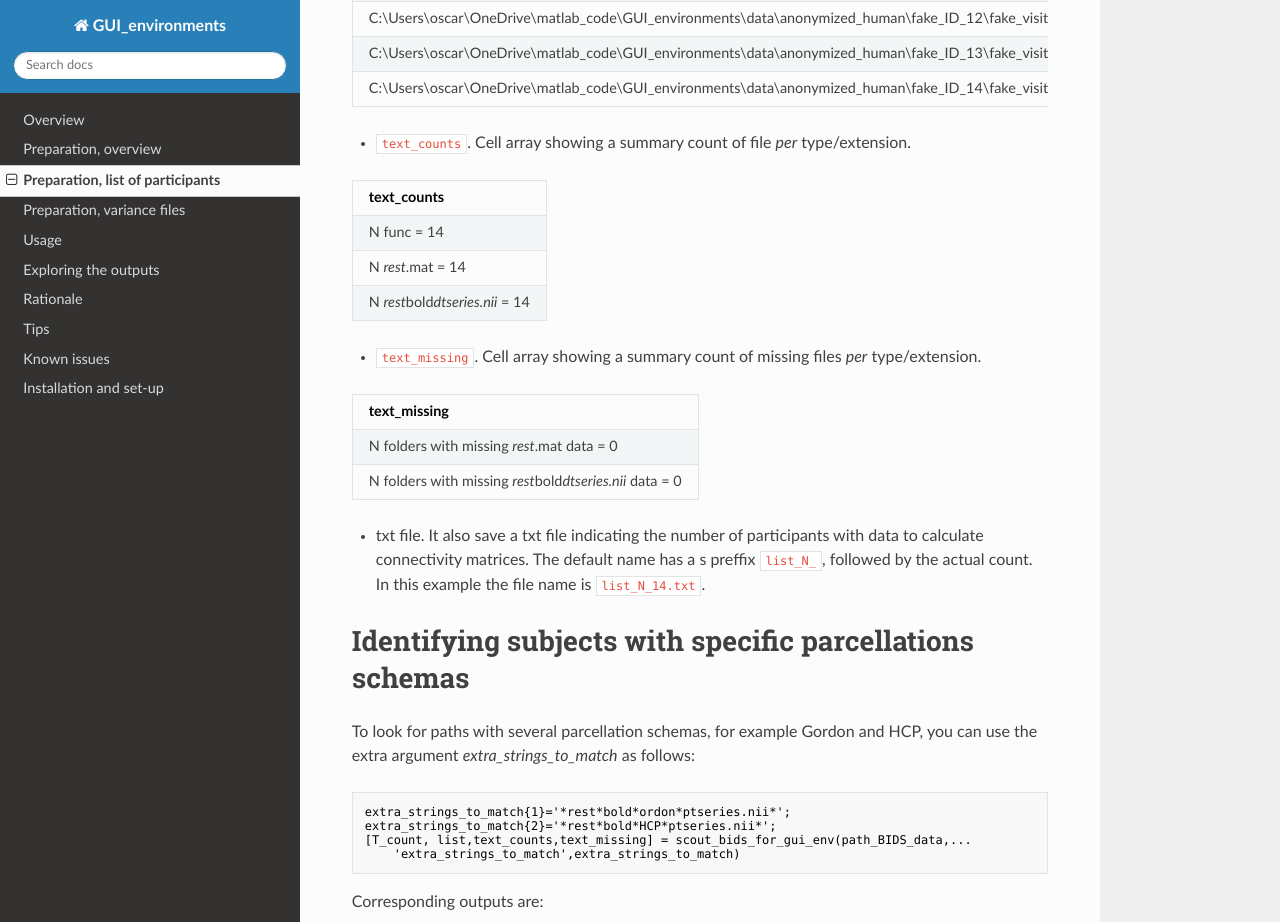
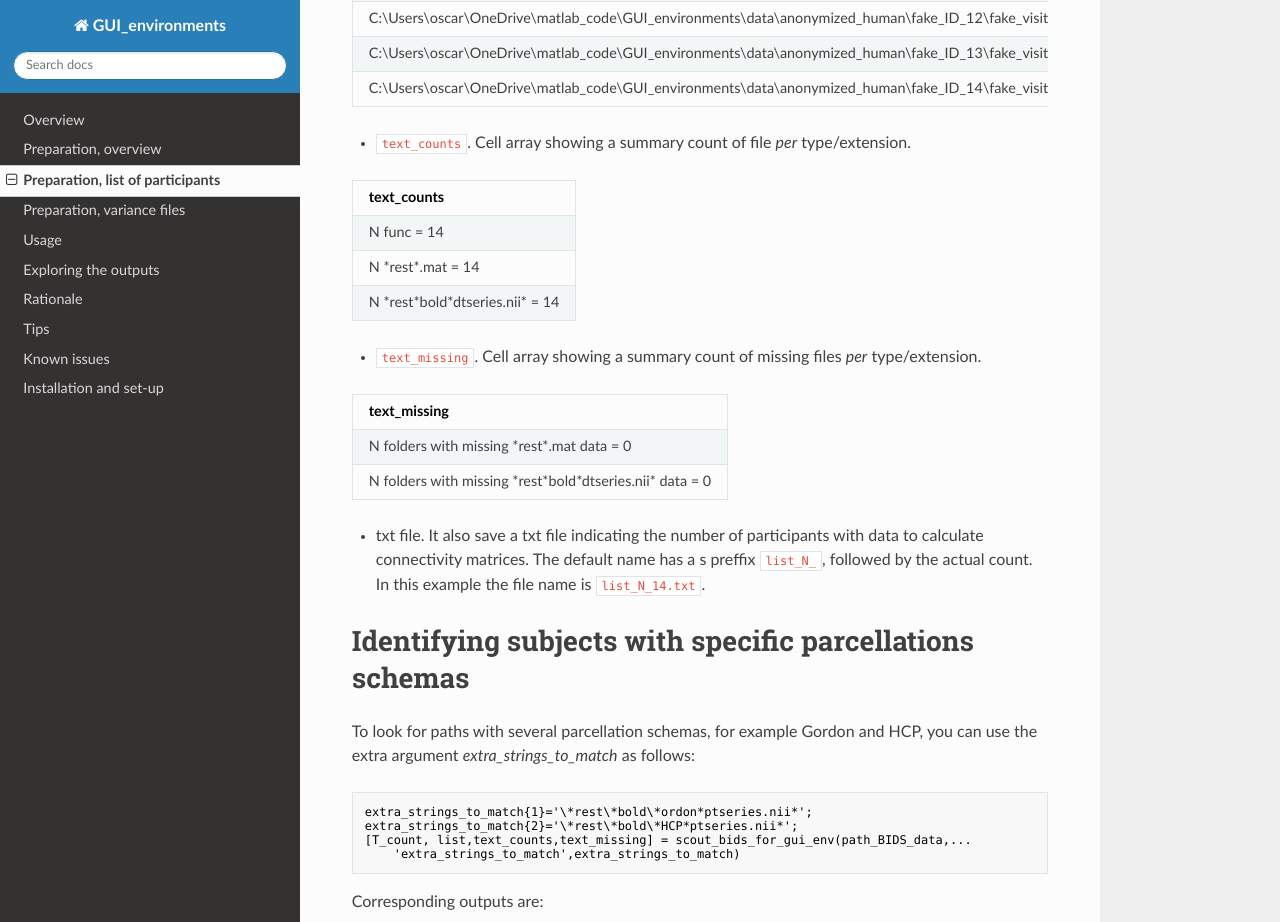
Before and after one commit to omiranda/GUI_environments_documentation, an MkDocs documentation site: the page built from docs/prep_list.md, in a window 1280 px wide and 1400 px high, scrolled down 1672 px. Shown: the top 922 px of the window. Built offline with MkDocs 1.6.1, drawn with Linux system fonts in a browser that asks for light colours; nearby versions of some CDN libraries; old or Windows-style settings are respelled for this version of MkDocs; some of the changed text lies outside the part shown.

````diff
--- a/docs/prep_list.md
+++ b/docs/prep_list.md
@@ -61,15 +61,15 @@ root_path='C:\Users\oscar\OneDrive\matlab_code\GUI_environments\data\anonymized_
 | text_counts |
 | :---|
 | N func = 14 |
-| N *rest*.mat = 14 |
-| N *rest*bold*dtseries.nii* = 14 |
+| N \*rest\*.mat = 14 |
+| N \*rest\*bold\*dtseries.nii* = 14 |
 
 - `text_missing`. Cell array showing a summary count of missing files *per* type/extension.
 
 | text_missing |
 | :---|
-| N folders with missing *rest*.mat data = 0 |
-| N folders with missing *rest*bold*dtseries.nii* data = 0 |
+| N folders with missing \*rest\*.mat data = 0 |
+| N folders with missing \*rest\*bold\*dtseries.nii* data = 0 |
 
 - txt file. It also save a txt file indicating the number of participants with data to calculate connectivity matrices. The default name has a s preffix `list_N_`, followed by the actual count. In this example the file name is `list_N_14.txt`.
 
@@ -80,8 +80,8 @@ root_path='C:\Users\oscar\OneDrive\matlab_code\GUI_environments\data\anonymized_
 To look for paths with several parcellation schemas, for example Gordon and HCP, you can use the extra argument *extra_strings_to_match* as follows:
 
 ```matlab
-extra_strings_to_match{1}='*rest*bold*ordon*ptseries.nii*';
-extra_strings_to_match{2}='*rest*bold*HCP*ptseries.nii*';
+extra_strings_to_match{1}='\*rest\*bold\*ordon*ptseries.nii*';
+extra_strings_to_match{2}='\*rest\*bold\*HCP*ptseries.nii*';
 [T_count, list,text_counts,text_missing] = scout_bids_for_gui_env(path_BIDS_data,...
     'extra_strings_to_match',extra_strings_to_match)
 ```
@@ -132,19 +132,19 @@ Corresponding outputs are:
 | text_counts |
 | --- :|
 | N func = 14 |
-| N *rest*.mat = 14 |
-| N *rest*bold*dtseries.nii* = 14 |
-| N *rest*bold*ordon*ptseries.nii* = 14 |
-| N *rest*bold*HCP*ptseries.nii* = 14 |
+| N \*rest\*.mat = 14 |
+| N \*rest\*bold\*dtseries.nii* = 14 |
+| N \*rest\*bold\*ordon\*ptseries.nii* = 14 |
+| N \*rest\*bold\*HCP\*ptseries.nii* = 14 |
 
 - `text_missing`. Cell array showing a summary count of missing files *per* type/extension.
 
 | text_missing |
 | --- :|
-| N folders with missing *rest*.mat data = 0 |
-| N folders with missing *rest*bold*dtseries.nii* data = 0 |
-| N folders with missing *rest*bold*ordon*ptseries.nii* data = 0 |
-| N folders with missing *rest*bold*HCP*ptseries.nii* data = 0 |
+| N folders with missing \*rest\*.mat data = 0 |
+| N folders with missing \*rest\*bold\*dtseries.nii* data = 0 |
+| N folders with missing \*rest\*bold\*ordon\*ptseries.nii* data = 0 |
+| N folders with missing \*rest\*bold\*HCP\*ptseries.nii* data = 0 |
 
 - txt file. It also save a txt file indicating the number of participants with data to calculate connectivity matrices. The default name has a s preffix `list_N_`, followed by the actual count. In this example the file name is `list_N_14.txt`.
 
````
